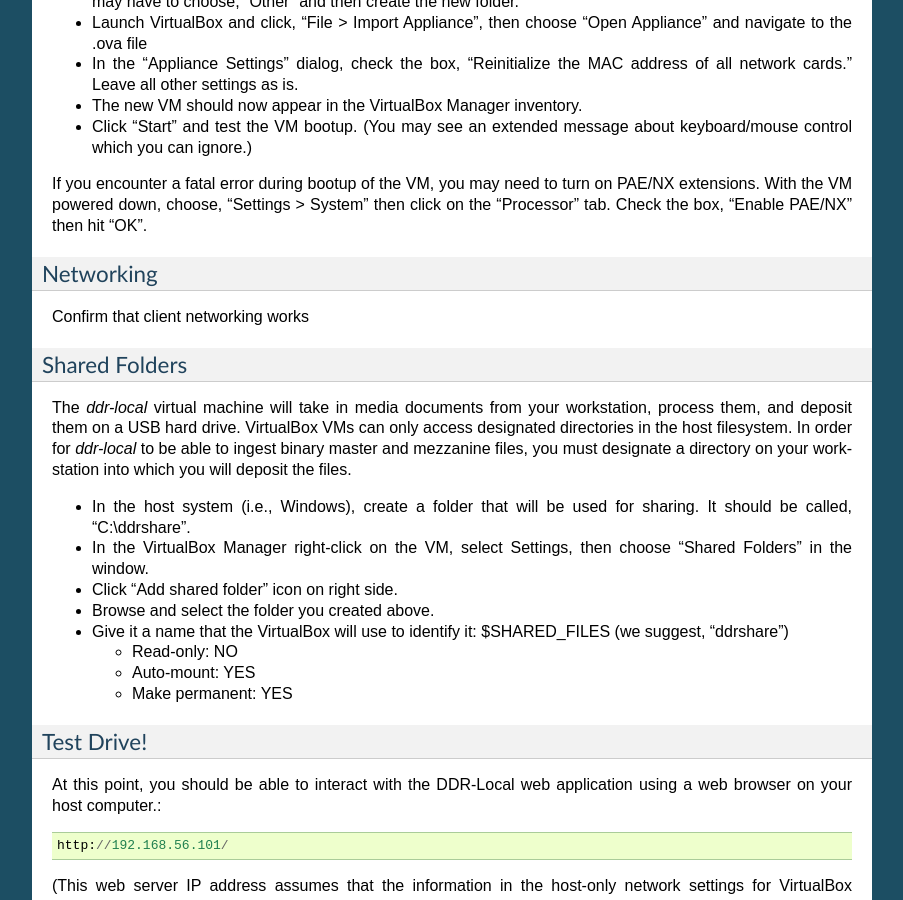
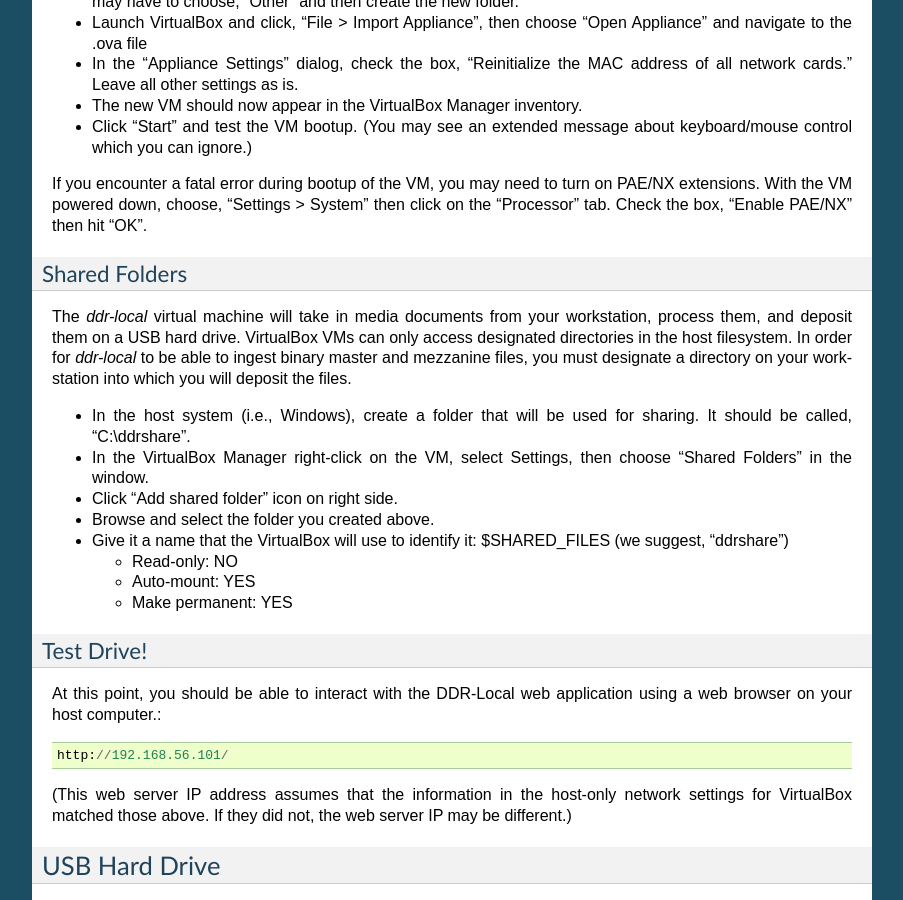
Before and after one commit to denshoproject/ddr-manual, a Sphinx documentation site: the page built from source/admins/workstations/setup-workstation.rst, in a window 1280 px wide and 900 px high, scrolled down 1315 px. Shown: the whole window, without its empty margins (198-1101 px from the left). Built offline with Sphinx 7.4.7, drawn with Linux system fonts in a browser that asks for light colours.

Commit message:
Update setup-workstation.rst
Removed "Client Networking" section.

```diff
--- a/source/admins/workstations/setup-workstation.rst
+++ b/source/admins/workstations/setup-workstation.rst
@@ -79,12 +79,6 @@
 
 If you encounter a fatal error during bootup of the VM, you may need to turn on PAE/NX extensions. With the VM powered down, choose, "Settings > System" then click on the "Processor" tab. Check the box, "Enable PAE/NX" then hit "OK".
 
-Networking
-----------
-
-Confirm that client networking works
-
-
 
 Shared Folders
 --------------
```
